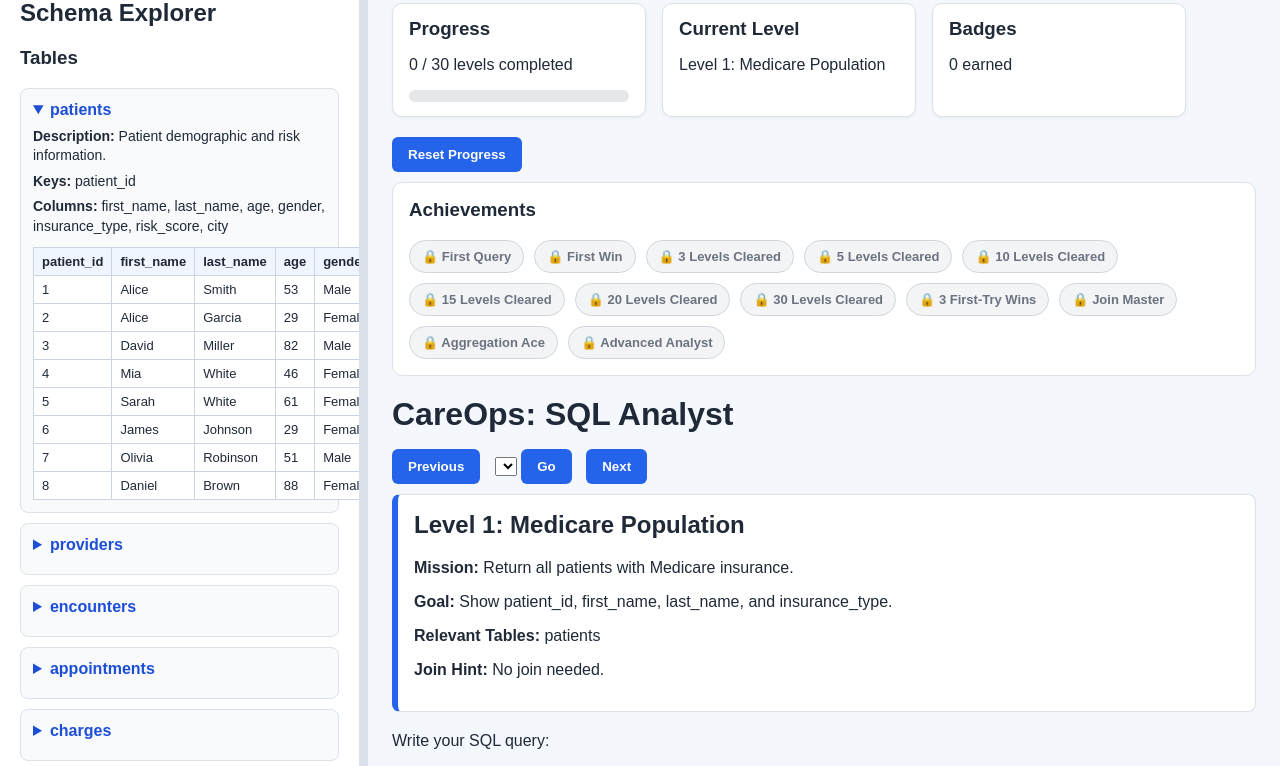
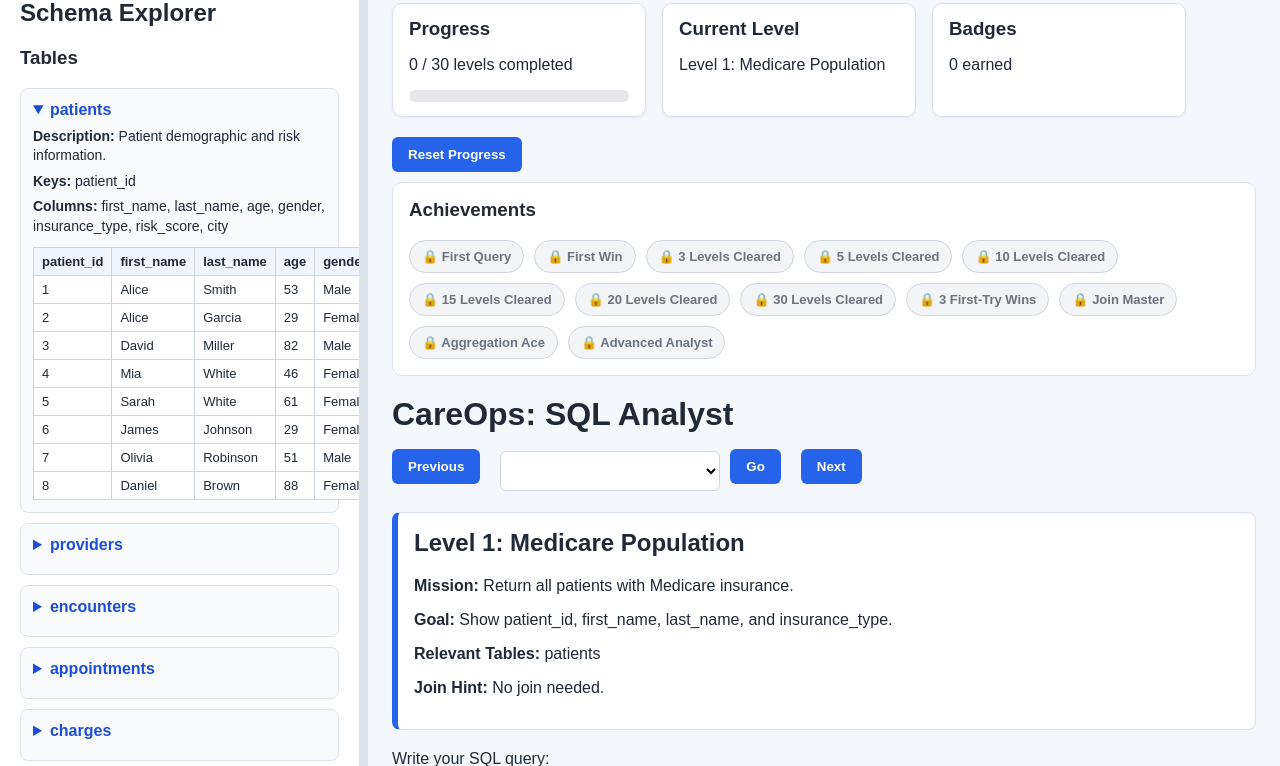
Before and after one commit to jhulsey299-rgb/careops-app, a Flask app: page / in a window 1280 px wide. Shown: the part 21-787 px from the top of the page. Run offline with Flask 3, Linux system fonts and the light colour scheme; data comes from the database, SQL or seed files in the repository; lists and menus that the app fills with data are empty.

Commit message:
Update style.css

```diff
--- a/static/style.css
+++ b/static/style.css
@@ -28,6 +28,23 @@ body {
     cursor: col-resize;
     background: #dbe2ea;
     flex-shrink: 0;
+}
+
+.level-nav {
+    display: flex;
+    gap: 10px;
+    align-items: center;
+    flex-wrap: wrap;
+    margin-bottom: 18px;
+}
+
+.level-nav select {
+    min-width: 220px;
+    padding: 10px 12px;
+    border: 1px solid #cbd5e1;
+    border-radius: 6px;
+    background: white;
+    font-size: 14px;
 }
 
 #schema-resizer:hover {
```
